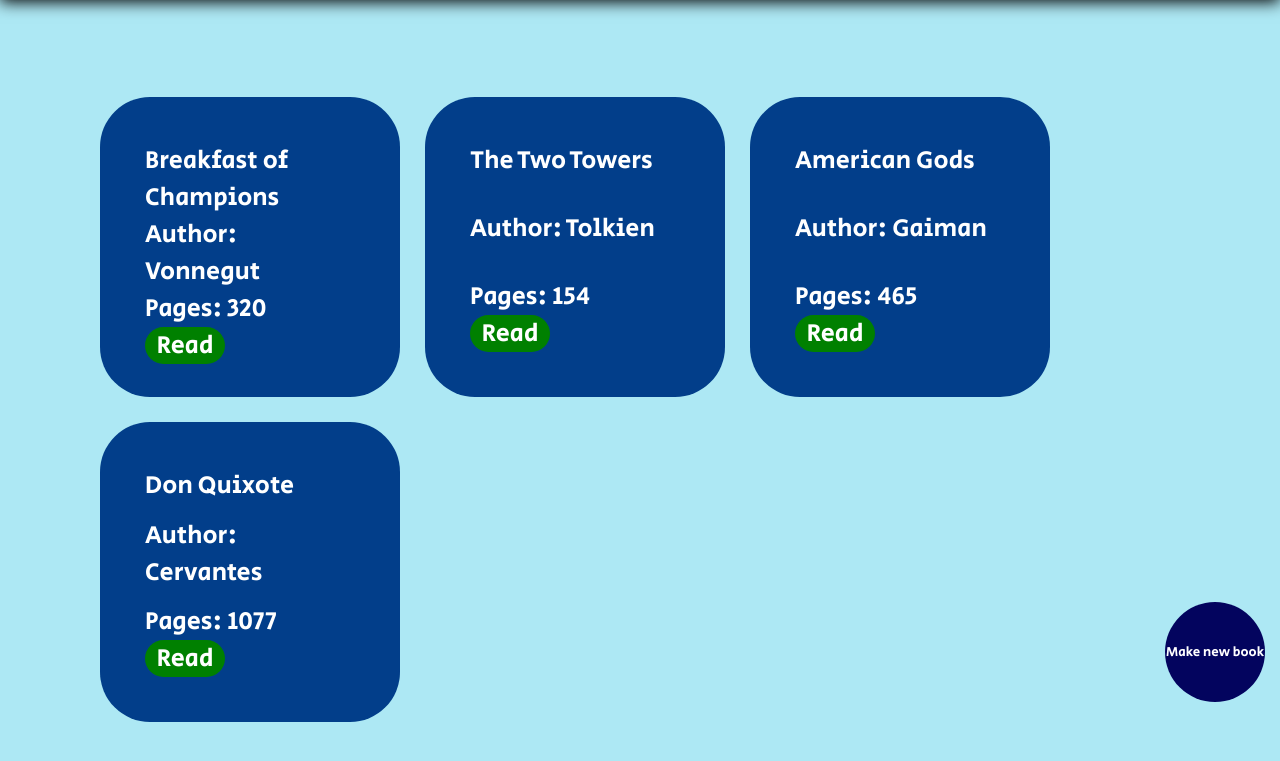
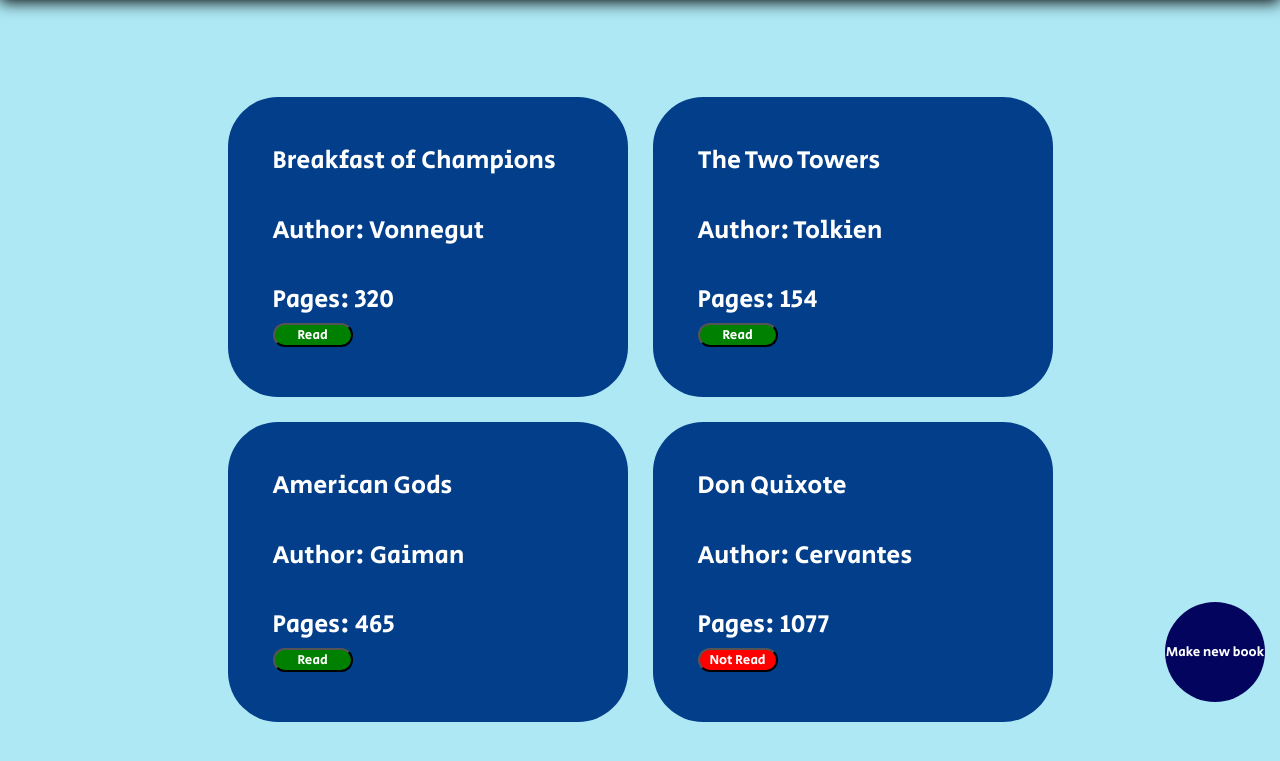
Before and after one commit to Quail58/library, a plain HTML site: page index.html in a window 1280 px wide. Shown: the part 83-844 px from the top of the page. Drawn offline with Linux system fonts and the light colour scheme.

Commit message:
Added script to change read status and style of book

```diff
--- a/index.html
+++ b/index.html
@@ -16,10 +16,10 @@
                 <div>Breakfast of Champions</div>
                 <div>Author: Vonnegut</div>
                 <div>Pages: 320</div>
-                <div class="read">Read</div>
+                <button class="read">Read</button>
             </div>
         </div>
-        <button onclick="displayBook(dummyBook)">Make new book</button>
+        <button class="newBook" onclick="displayBook(dummyBook)">Make new book</button>
     </div>
 </body>
 </html>
--- a/script.js
+++ b/script.js
@@ -10,7 +10,7 @@ class book {
 }
 
 let TheTwoTowers = new book("read", "Tolkien", "The Two Towers", 154);
-let AmericanGods = new book(" read", "Gaiman", "American Gods", 465);
+let AmericanGods = new book("read", "Gaiman", "American Gods", 465);
 let DonQuixote = new book("not read", "Cervantes", "Don Quixote", 1077);
 let dummyBook = new book("not read", "No Author", "No Title", 0);
 
@@ -21,7 +21,8 @@ function addBookToLibrary(book){
 //adds book to page when ran
 function displayBook(book){
     const newBook = document.createElement('div');
-    newBook.setAttribute("id", "book");
+    const bookId = "'" + book.title.replace(/\s/g, "") + "'";
+    newBook.setAttribute("id", bookId);
     const title = document.createElement("div");
     title.innerHTML = book.title;
     newBook.appendChild(title);
@@ -31,10 +32,18 @@ function displayBook(book){
     const pages = document.createElement('div');
     pages.innerHTML = "Pages: " + book.pages;
     newBook.appendChild(pages);
-    const read = document.createElement("div");
-    read.setAttribute('class', "read")
-    read.innerHTML = "Read";
-    newBook.appendChild(read);
+    const read = document.createElement("button");
+    const readString = "changeRead(" + book.title.replace(/\s/g, "") + ")";
+    read.setAttribute('onclick', readString)
+    if (book.readStatus == "read"){
+        read.setAttribute('class', "read")
+        read.innerHTML = "Read";
+        newBook.appendChild(read);
+    } else {
+        read.setAttribute('class', "notRead")
+        read.innerHTML = "Not Read";
+        newBook.appendChild(read);
+    }
     let containerDiv = document.querySelector('.books')
     containerDiv.appendChild(newBook);
 }
@@ -48,3 +57,19 @@ function loadBooks(array) {
 }
 
 window.onload = loadBooks(myLibrary);
+
+
+
+function changeRead(book){
+    const bookId = "'" + book.title.replace(/\s/g, "") + "'";
+    const readBtn = document.getElementById(bookId);
+    if (book.readStatus == "read") {
+        book.readStatus = "not read";
+        readBtn.style.backgroundColor = "red";
+        readBtn.innerHTML = "Not Read"
+    } else {
+        book.readStatus = "read";
+        readBtn.style.backgroundColor = "green";
+        readBtn.innerHTML = "Read";
+    }
+}
--- a/style.css
+++ b/style.css
@@ -40,8 +40,9 @@ body {
     background-color: #ADE8F4;
     flex-grow: 1;
     display: grid;
+    justify-content: center;
     gap: 25px;
-    grid-template-columns: repeat(auto-fill, minmax(100px, 300px));
+    grid-template-columns: repeat(auto-fill, minmax(100px, 400px));
     grid-template-rows: repeat(auto-fill, minmax(100px, 300px));
     padding: 100px;
 }
@@ -50,7 +51,7 @@ body {
     book card
     css properties
 */
-#book{
+.books > div{
     background-color: #023E8A;
     display: grid;
     align-items: center;
@@ -69,8 +70,17 @@ body {
     width: 5rem;
 }
 
+.notRead {
+    display: flex;
+    justify-content: center;
+    align-items: center;
+    background-color: red;
+    border-radius: 25px;
+    width: 5rem;
+}
 
-button {
+
+.newBook {
     position: fixed;
     bottom: 15px;
     right: 15px;
```
